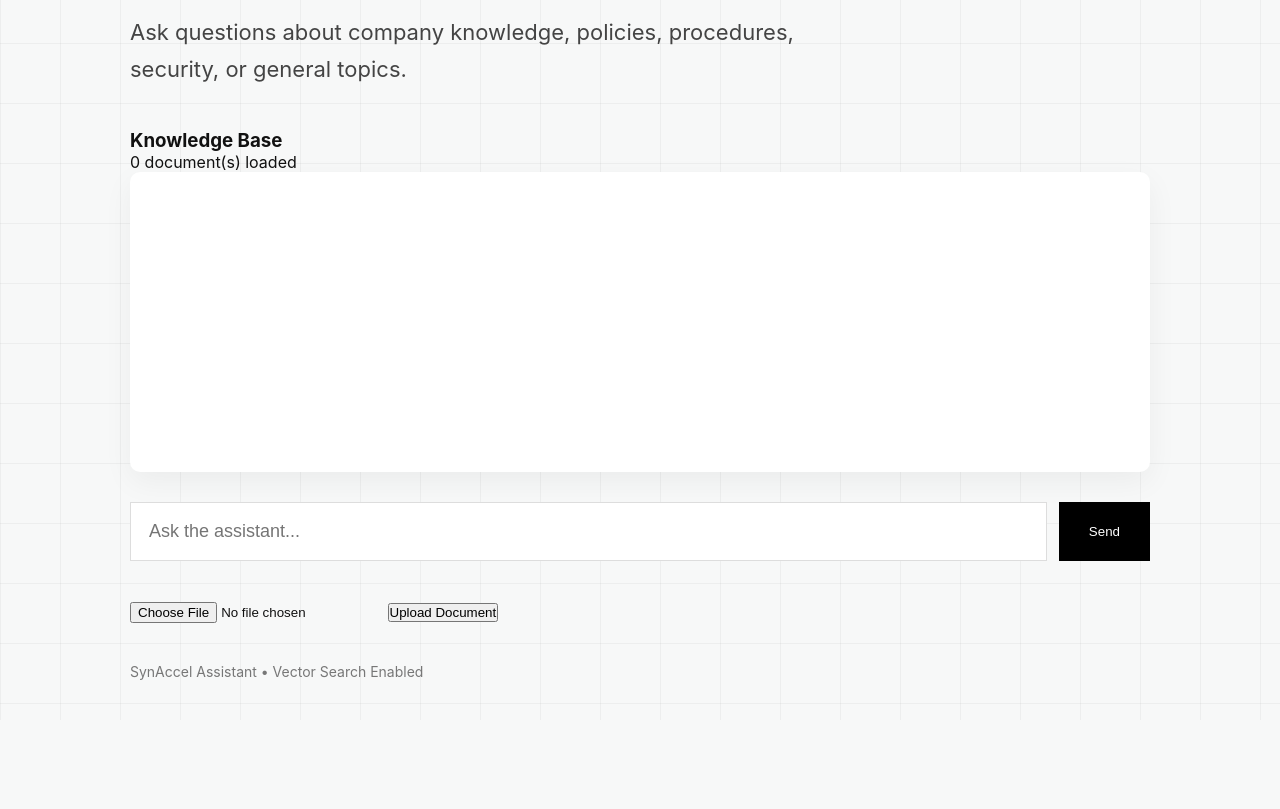
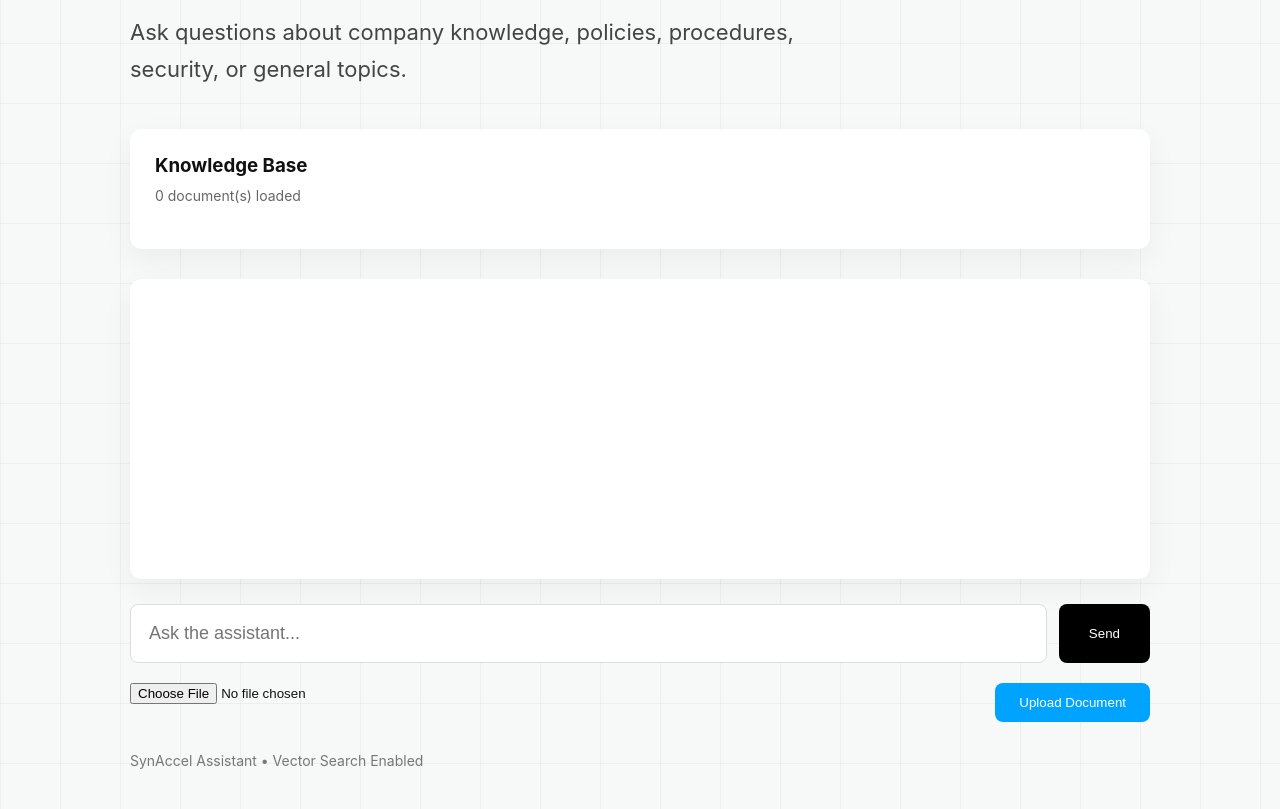
Before and after one commit to Arkwinger/ai-projects, a Flask app: page / in a window 1280 px wide. Shown: the part 377-1186 px from the top of the page. Before the commit the page ends 1081 px from the top, so only its background shows below. Run offline with Flask 3, Linux system fonts and the light colour scheme.

Commit message:
Update style.css

```diff
--- a/private-company-ai/static/style.css
+++ b/private-company-ai/static/style.css
@@ -58,6 +58,8 @@ body {
 .hero {
 
     max-width: 700px;
+
+    margin-bottom: 40px;
 }
 
 .eyebrow {
@@ -87,112 +89,44 @@ body {
     line-height: 1.7;
 
     color: #444;
-
-    margin-bottom: 40px;
 }
 
-.examples {
-
-    margin-bottom: 40px;
-}
-
-.examples h3 {
-
-    margin-bottom: 15px;
-}
-
-.examples ul {
-
-    padding-left: 20px;
-}
-
-.examples li {
-
-    margin-bottom: 10px;
-
-    color: #444;
-}
-
-.search-form {
-
-    display: flex;
-
-    gap: 12px;
-
-    margin-bottom: 40px;
-}
-
-.search-form input {
-
-    flex: 1;
-
-    padding: 18px;
-
-    font-size: 18px;
-
-    border: 1px solid #ddd;
-
-    background: white;
-}
-
-.search-form button {
-
-    background: black;
-
-    color: white;
-
-    border: none;
-
-    padding: 18px 30px;
-
-    cursor: pointer;
-}
-
-.chat-card {
+.knowledge-base {
 
     background: white;
 
-    padding: 30px;
+    padding: 25px;
 
-    border-top: 4px solid #00d4ff;
+    border-radius: 12px;
+
+    margin-bottom: 30px;
 
     box-shadow: 0 10px 30px rgba(0,0,0,.05);
-
-    margin-top: 20px;
 }
 
-.user-message {
-
-    margin-bottom: 30px;
-}
-
-.assistant-message {
-
-    padding-top: 20px;
-
-    border-top: 1px solid #eee;
-}
-
-.user-message h4,
-.assistant-message h4 {
+.knowledge-base h3 {
 
     margin-bottom: 10px;
 }
 
-.source {
-
-    margin-top: 20px;
+.doc-count {
 
     color: #666;
+
+    margin-bottom: 20px;
 
     font-size: 14px;
 }
 
-.footer {
+.doc-item {
 
-    margin-top: 40px;
+    padding: 12px;
 
-    color: #777;
+    background: #f5f5f5;
+
+    border-radius: 8px;
+
+    margin-bottom: 10px;
 
     font-size: 14px;
 }
@@ -201,11 +135,11 @@ body {
 
     background: white;
 
-    border-radius: 10px;
+    border-radius: 12px;
 
     padding: 25px;
 
-    margin-bottom: 30px;
+    margin-bottom: 25px;
 
     min-height: 300px;
 
@@ -245,3 +179,80 @@ body {
 
     line-height: 1.6;
 }
+
+.search-form {
+
+    display: flex;
+
+    gap: 12px;
+
+    margin-bottom: 20px;
+}
+
+.search-form input {
+
+    flex: 1;
+
+    padding: 18px;
+
+    font-size: 18px;
+
+    border: 1px solid #ddd;
+
+    background: white;
+
+    border-radius: 8px;
+}
+
+.search-form button {
+
+    background: black;
+
+    color: white;
+
+    border: none;
+
+    padding: 18px 30px;
+
+    cursor: pointer;
+
+    border-radius: 8px;
+}
+
+.upload-form {
+
+    display: flex;
+
+    gap: 12px;
+
+    margin-bottom: 30px;
+}
+
+.upload-form input {
+
+    flex: 1;
+}
+
+.upload-form button {
+
+    background: #00a3ff;
+
+    color: white;
+
+    border: none;
+
+    padding: 12px 24px;
+
+    cursor: pointer;
+
+    border-radius: 8px;
+}
+
+.footer {
+
+    margin-top: 30px;
+
+    color: #777;
+
+    font-size: 14px;
+}
```
